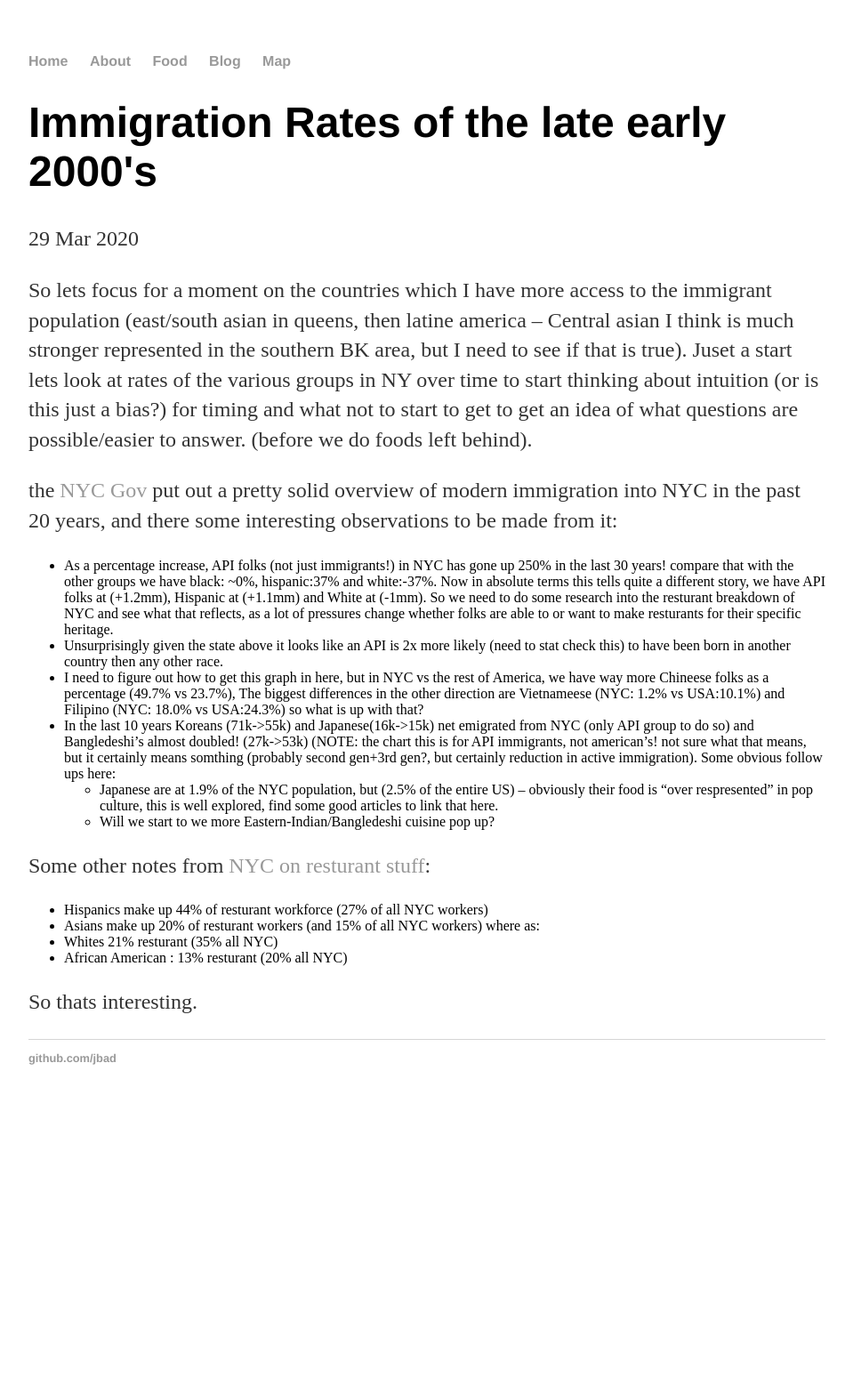
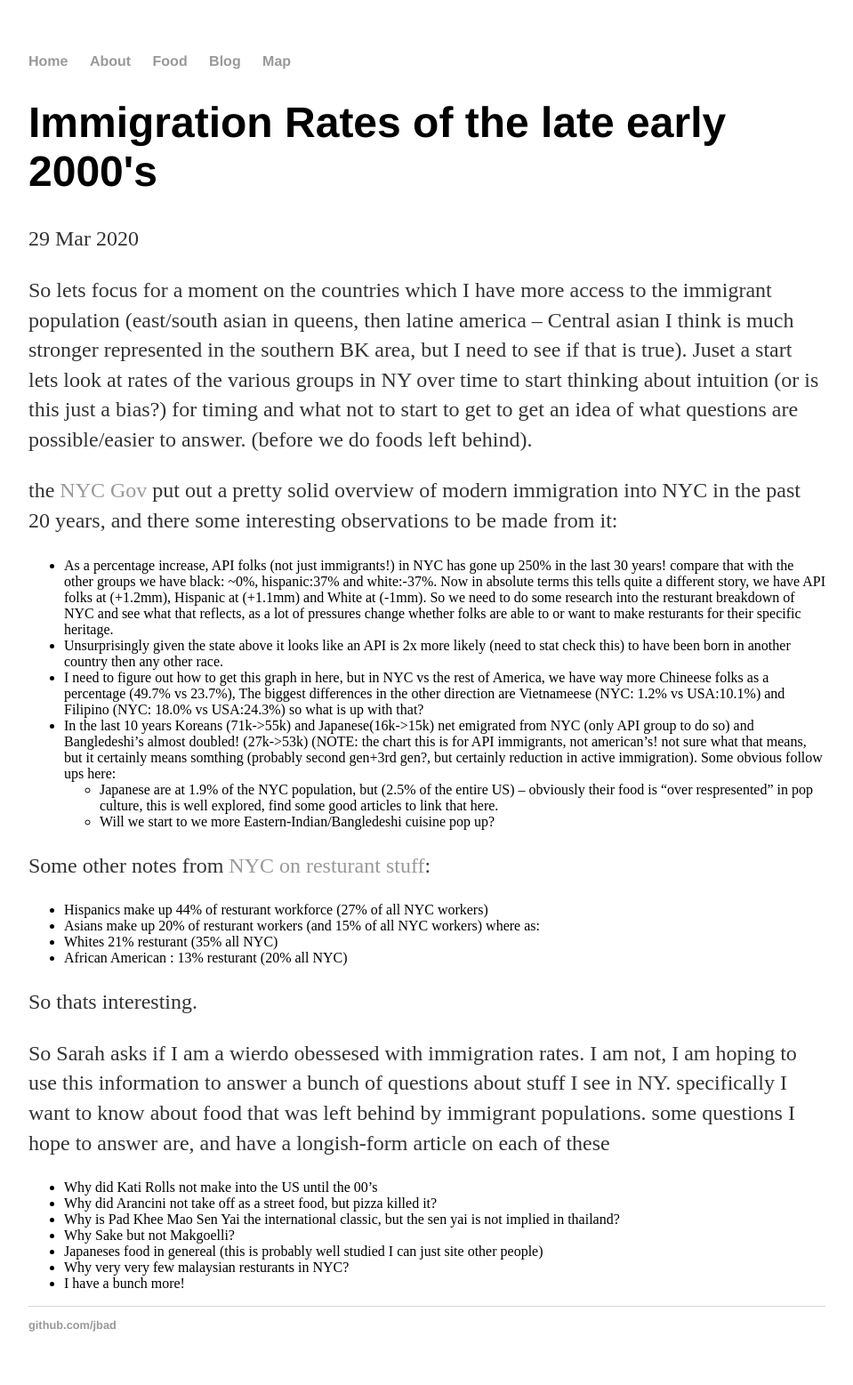
Before and after one commit to JBad/jbad.github.io, a Jekyll site: the page built from blog/_posts/2020-03-29-second-one.md, in a window 1280 px wide. Shown: the whole page at 89% size, without its empty margins (160-1119 px from the left). Built offline with Jekyll 4.4.1, drawn with Linux system fonts in a browser that asks for light colours; before the commit the page ends 1257 px from its top, so only the background shows below that.

Commit message:
update to post 2 as per sarahs request

```diff
--- a/blog/_posts/2020-03-29-second-one.md
+++ b/blog/_posts/2020-03-29-second-one.md
@@ -23,3 +23,13 @@ Some other notes from [NYC on resturant stuff](https://www.osc.state.ny.us/files
  - African American : 13% resturant (20% all NYC)
 
 So thats interesting.
+
+So Sarah asks if I am a wierdo obessesed with immigration rates.  I am not, I am hoping to use this information to answer a bunch of questions about stuff I see in NY.  specifically I want to know about food that was left behind by immigrant populations. some questions I hope to answer are, and have a longish-form article on each of these
+
+ - Why did Kati Rolls not make into the US until the 00's
+ - Why did Arancini not take off as a street food, but pizza killed it?
+ - Why is Pad Khee Mao Sen Yai the international classic, but the sen yai is not implied in thailand?
+ - Why Sake but not Makgoelli?
+ - Japaneses food in genereal (this is probably well studied I can just site other people)
+ - Why very very few malaysian resturants in NYC?
+ - I have a bunch more!
--- a/food/index.html
+++ b/food/index.html
@@ -4,7 +4,7 @@ title: Food Stuff
 ---
 <h1>{{ page.title }}</h1>
 
-Sometimes I cook things, ferment things, etc.  This is a record of this.  There are tons of way better recipes that I use for pretty everything, so I'll keep these to recipes that I have made myself (usually trying to recreate a dish I like from a resturant) or a ferment based journey.
+Sometimes I cook things, ferment things, etc.  This is a record of this.  There are tons of way better recipes that I use for pretty everything else, so I'll keep these to recipes that I have made myself (usually trying to recreate a dish I like from a resturant) or a ferment based journey.
 	<ul class="posts">
 
 	  {% for post in site.categories.food %}
```
